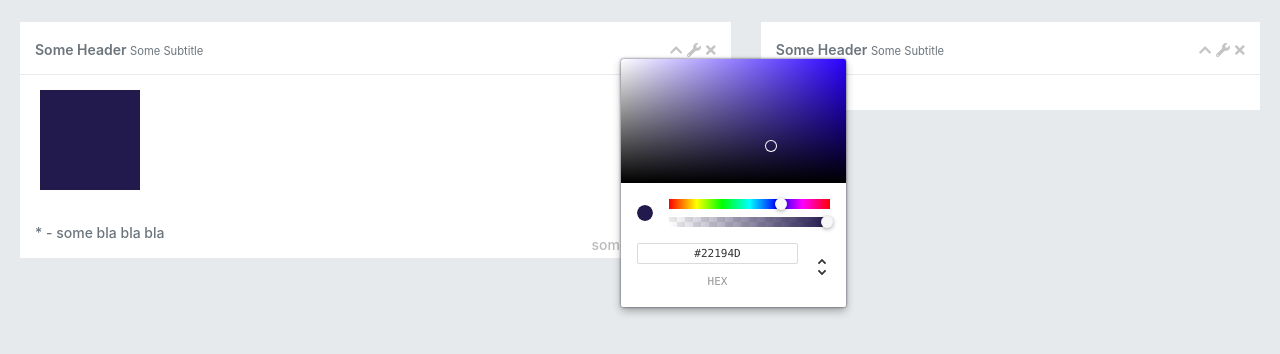
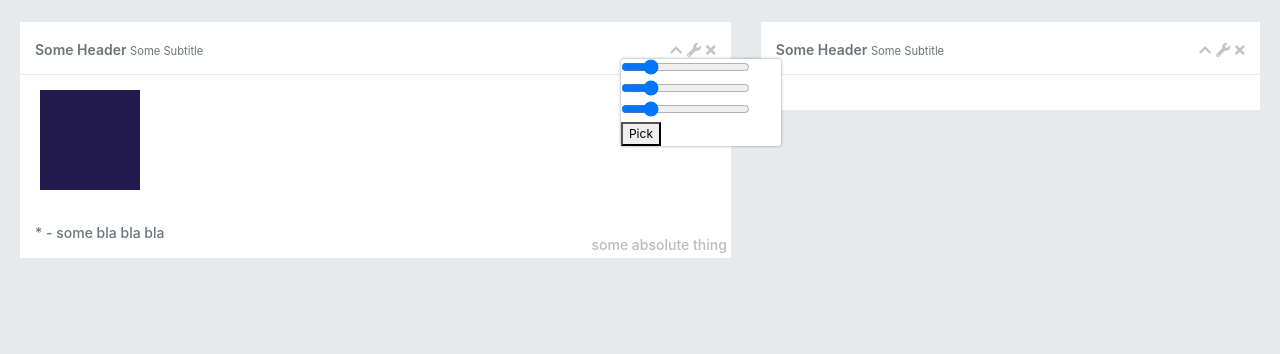
Before and after one commit to KocMoHaWT/toDoReact, a React (Create React App) app: page / in a window 1280 px wide. Both pictures are taken after a click on the icon 694 px from the left and 49 px from the top of the page. Shown: the top 354 px of the page. Built offline with nearby package versions, Linux system fonts and the light colour scheme.

Commit message:
do without library

```diff
--- a/src/redux/Reducers/colorReducer.js
+++ b/src/redux/Reducers/colorReducer.js
@@ -5,6 +5,7 @@ const initialState = {};
 export default function (state = initialState, action) {
     switch (action.type) {
         case CHANGE_COLOR:
+
             return Object.assign({}, state, {color: action.color});
 
         default:
--- a/src/testComponents/OptionColor.js
+++ b/src/testComponents/OptionColor.js
@@ -5,14 +5,21 @@ import {connect} from "react-redux";
 
 class OptionColor extends React.Component {
 
-    handleColor = (color, action) => {
-        return this.props.onClick(color.hex);
+    handleColor = () => {
+        const red = document.getElementById('red').value;
+        const green = document.getElementById('green').value;
+        const blue = document.getElementById('blue').value;
+        return this.props.onClick('rgb(' + red + ',' + green + ',' + blue + ')');
     };
 
     render() {
         return (
             <div className={'someClass'}>
-                <ChromePicker onChange={this.handleColor} />
+                {/*<ChromePicker onChange={this.handleColor} />*/}
+                <input type="range" id={'red'} min={0} max={255}/>
+                <input type="range" id={'green'} min={0} max={255}/>
+                <input type="range" id={'blue'} min={0} max={255}/>
+                <button onClick={this.handleColor}>Pick</button>
             </div>
         );
     }
```
